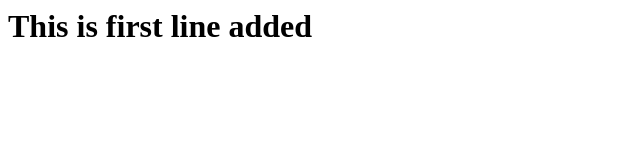
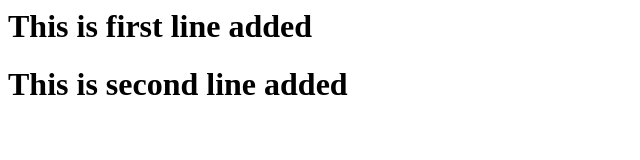
Before and after one commit to hafiz-07ku/gitcourse, a plain HTML site: page index.html in a window 1280 px wide. Shown: the whole page, without its empty margins (0-640 px from the left). Drawn offline with Linux system fonts and the light colour scheme.

Commit message:
Update index.html

```diff
--- a/index.html
+++ b/index.html
@@ -1,5 +1,6 @@
 <html>
 	<body>
 		<h1>This is first line added</h1>
+		<h1>This is second line added</h1>
 	</body>
 </html>
```
